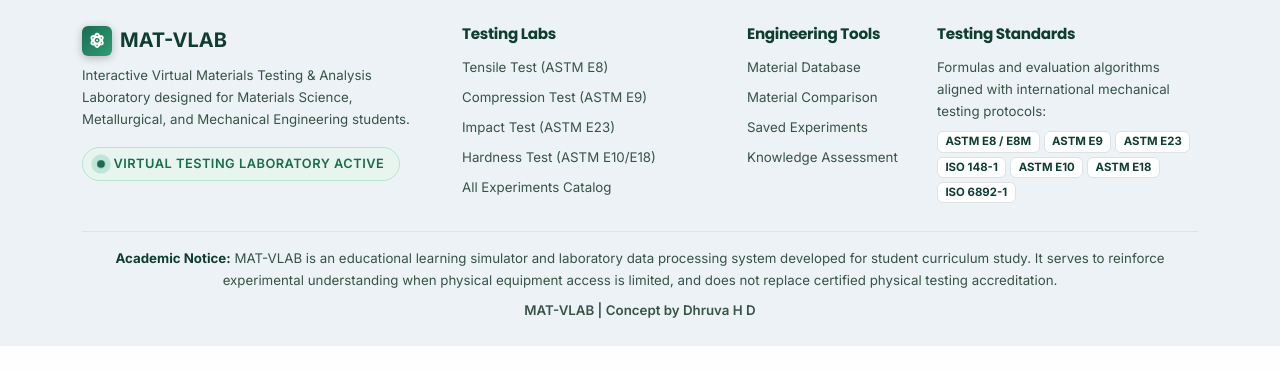
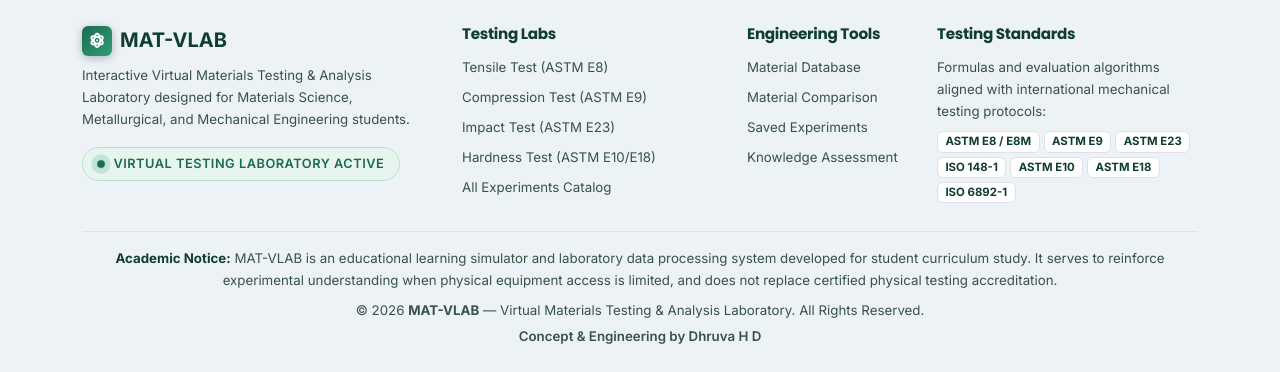
Before and after one commit to DhruvaHD/mat-vlab, a Flask app: page /about in a window 1280 px wide. Shown: the part 1779-2151 px from the top of the page. Before the commit the page ends 2125 px from the top, so only its background shows below. Run offline with Flask 3, Linux system fonts and the light colour scheme; parts of the project's set-up code (start-up, migrations or seed data) failed here and were passed over; some libraries are stand-ins or nearby versions.

Commit message:
Add formal copyright notice to footer

```diff
--- a/templates/base.html
+++ b/templates/base.html
@@ -260,8 +260,11 @@
         <p class="mb-2 text-secondary small">
           <strong class="text-navy">Academic Notice:</strong> MAT-VLAB is an educational learning simulator and laboratory data processing system developed for student curriculum study. It serves to reinforce experimental understanding when physical equipment access is limited, and does not replace certified physical testing accreditation.
         </p>
+        <p class="mb-1 text-secondary small">
+          &copy; 2026 <strong>MAT-VLAB</strong> &mdash; Virtual Materials Testing &amp; Analysis Laboratory. All Rights Reserved.
+        </p>
         <p class="mb-0 text-secondary small fw-semibold">
-          MAT-VLAB | Concept by Dhruva H D
+          Concept &amp; Engineering by Dhruva H D
         </p>
       </div>
     </div>
```
